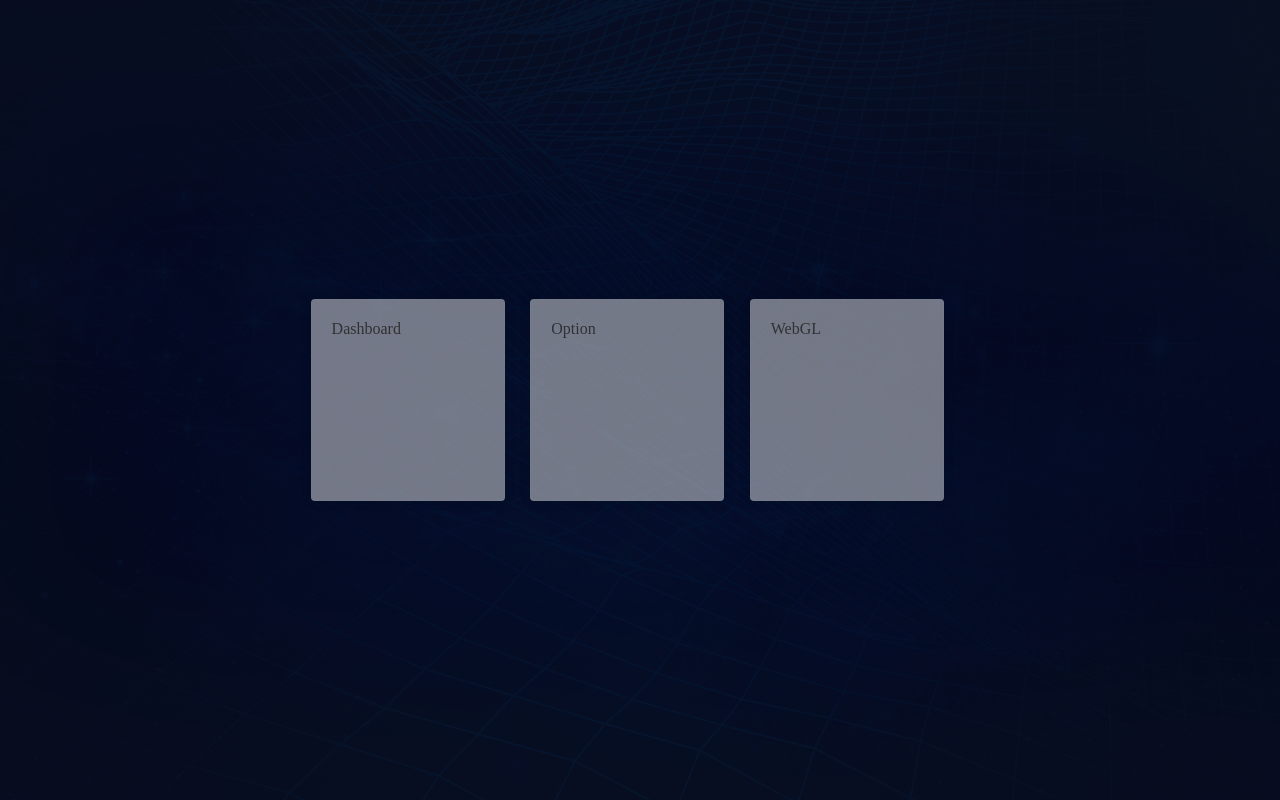
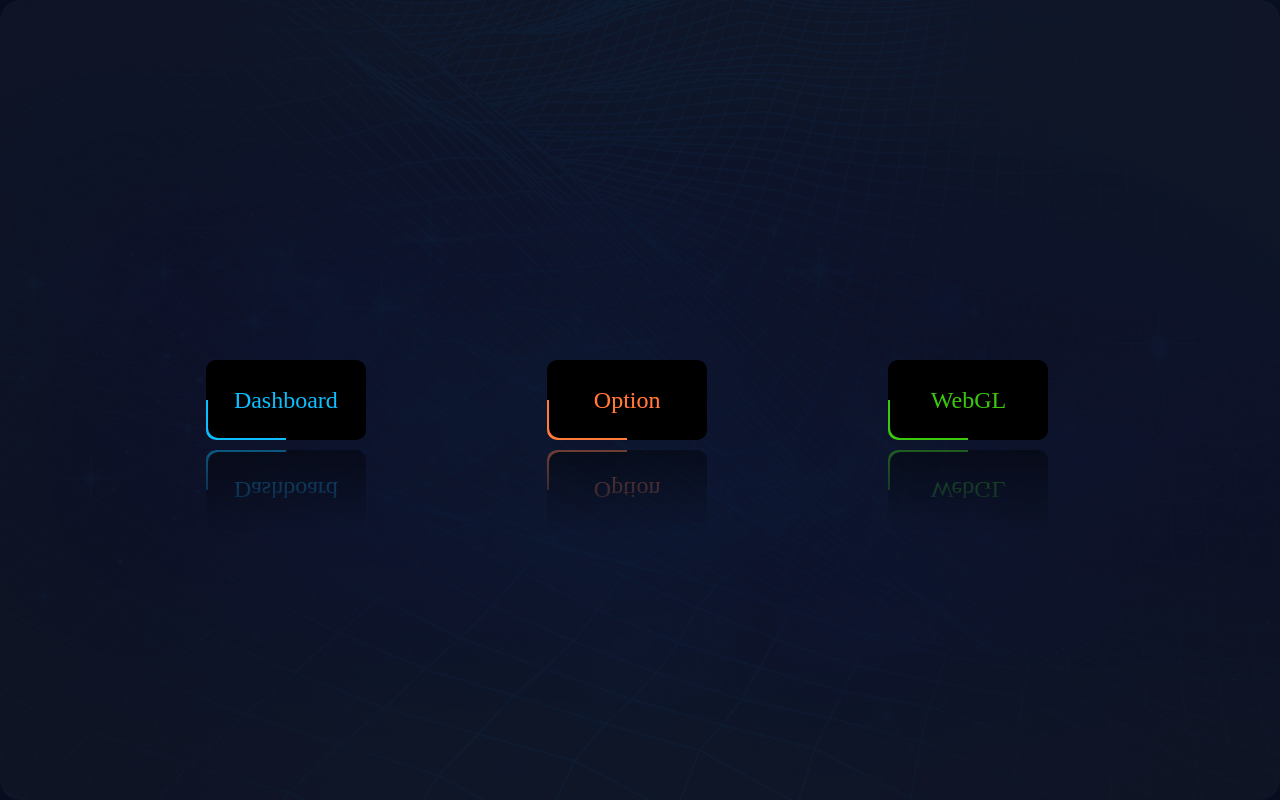
Before and after one commit to jhinzhou/DataV, a Vue app: page / in a window 1280 px wide. Built offline with nearby package versions, Linux system fonts and the light colour scheme.

Commit message:
feat: 样式调整

```diff
--- a/package.json
+++ b/package.json
@@ -12,7 +12,9 @@
   },
   "dependencies": {
     "element-plus": "^2.3.1",
+    "less": "^4.1.3",
     "pinia": "^2.0.32",
+    "sass": "^1.59.3",
     "tall": "^8.0.0",
     "vue": "^3.2.47",
     "vue-router": "^4.1.6"
--- a/src/assets/css/main.css
+++ b/src/assets/css/main.css
@@ -5,6 +5,8 @@
   height: 100%;
   overflow: hidden;
   margin: 0;
+  -webkit-user-select:none;
+  user-select: none;
   background-image: url('@/assets/images/background.png');
   background-size: cover;
   background-position: center center;
@@ -15,3 +17,6 @@
   height: 100%;
   font-weight: normal;
 }
+:root {
+	--color: #0ebeff;
+}
--- a/src/views/Dashboard/DashboardView.vue
+++ b/src/views/Dashboard/DashboardView.vue
@@ -0,0 +1,11 @@
+<template>
+  <div></div>
+</template>
+<script setup></script>
+<style scoped>
+div{
+  width:100%;
+  height:100%;
+  background-image: url('@/assets/images/85.jpg');
+}
+</style>
--- a/src/views/HomeView.vue
+++ b/src/views/HomeView.vue
@@ -1,34 +1,120 @@
-<script setup></script>
+<script setup>
+import { useRouter } from 'vue-router'
+const router = useRouter()
+const gotoPage = val => {
+  router.push(val)
+}
+</script>
 
 <template>
-  <div class="home">
-    <el-card class="system-select"> Dashboard</el-card>
-    <el-card class="system-select"> Option</el-card>
-    <el-card class="system-select"> WebGL</el-card>
+  <div class="card">
+    <div class="system-select">
+      <div class="btn" @click="gotoPage('dashboard')">Dashboard</div>
+      <div class="btn btn1" @click="gotoPage('option')">Option</div>
+      <div class="btn btn2" @click="gotoPage('webgl')">WebGL</div>
+    </div>
   </div>
 </template>
-<style scoped>
-.home {
+<style scoped lang="scss">
+.card {
   height: 100%;
   width: 100%;
   display: flex;
+  border-radius: 20px;
   justify-content: center;
   align-items: center;
+  background: #5b5a5a1a;
 }
 .system-select {
-  width: 15%;
-  height: 25%;
+  width: 80%;
+  height: 60%;
   margin-right: 2%;
-  --el-card-bg-color: #ffffff72;
-  --el-card-border-color: #ffffff05;
+  display: flex;
+  border-radius: 20px;
+  --el-card-bg-color: #d1d1d1;
+  --el-card-border-color: #ffffff2f;
   transition: 0.2s all;
 }
 .system-select:hover {
   transform: translateY(-20px);
-  box-shadow: 10px 10px 20px 10px rgba(132, 132, 132, 0.155);
+  box-shadow: 0 10px 20px 10px rgba(223, 223, 223, 0.155);
 }
 .system-select:active {
   box-shadow: inset 0 0 0 rgba(0, 0, 0, 0.4), inset 0 0 0 rgba(0, 0, 0, 0.4),
     inset 0 0 0 rgba(0, 0, 0, 0.4), inset 7px 7px 12px rgba(0, 0, 0, 0.4);
 }
+@keyframes rotate {
+  100% {
+    transform: translate(-50%, -50%) rotate(1turn);
+  }
+}
+
+.btn {
+  position: relative;
+  z-index: 0;
+  width: 160px;
+  height: 80px;
+  line-height: 80px;
+  color: var(--color);
+  font-size: 24px;
+  border-radius: 10px;
+  text-align: center;
+  margin: auto;
+  overflow: hidden;
+  cursor: pointer;
+  transition: 0.3s;
+  -webkit-box-reflect: below 10px linear-gradient(transparent, rgba(0, 0, 0, 0.4));
+
+  &:hover {
+    color: #fff;
+    box-shadow: 0 0 5px var(--color), 0 0 25px var(--color);
+
+    &::after,
+    &::before {
+      transition: 0.3s;
+      background: var(--color);
+    }
+  }
+
+  &::before {
+    content: '';
+    position: absolute;
+    z-index: -2;
+    left: 50%;
+    top: 50%;
+    transform: translate(-50%, -50%);
+    width: 150%;
+    height: 300%;
+    background-color: #000;
+    background-repeat: no-repeat;
+    background-size: 50% 50%;
+    background-position: 0 0;
+    background-image: conic-gradient(var(--color), var(--color));
+    animation: rotate 2s linear infinite;
+  }
+
+  &::after {
+    content: '';
+    position: absolute;
+    z-index: -1;
+    left: 2px;
+    top: 2px;
+    width: calc(100% - 4px);
+    height: calc(100% - 4px);
+    background: #000;
+    border-radius: 10px;
+  }
+}
+
+.btn1 {
+  filter: hue-rotate(180deg);
+}
+
+.btn2 {
+  filter: hue-rotate(270deg);
+}
+
+.btn3 {
+  filter: hue-rotate(90deg);
+}
 </style>
--- a/src/views/OptionBoard/OptionBoardView.vue
+++ b/src/views/OptionBoard/OptionBoardView.vue
@@ -0,0 +1,11 @@
+<template>
+  <div></div>
+</template>
+<script setup></script>
+<style scoped>
+div{
+  width:100%;
+  height:100%;
+  background-image: url('@/assets/images/74.jpg');
+}
+</style>
--- a/src/views/WebGL/WebGLView.vue
+++ b/src/views/WebGL/WebGLView.vue
@@ -0,0 +1,12 @@
+<template>
+  <div class="dash">
+    <img src="@/assets/images/51.jpg" />
+  </div>
+</template>
+<script setup></script>
+<style scoped>
+.dash{
+  width:100%;
+  height:100%;
+}
+</style>
```
Also changed, not shown: 1 other file (tests, documents, lock files or other folders).
